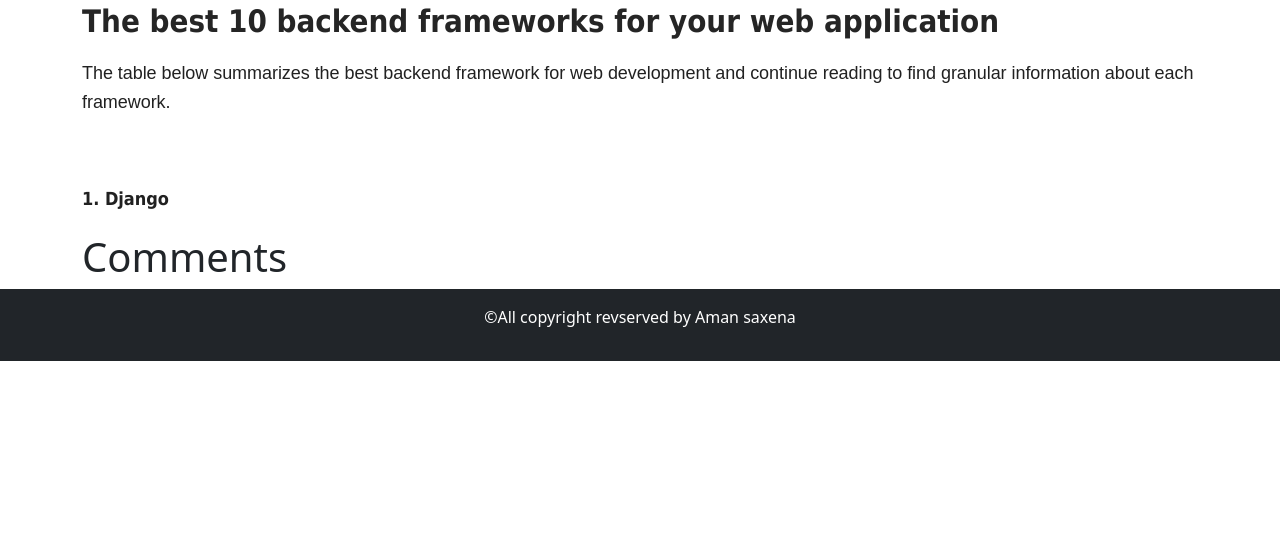
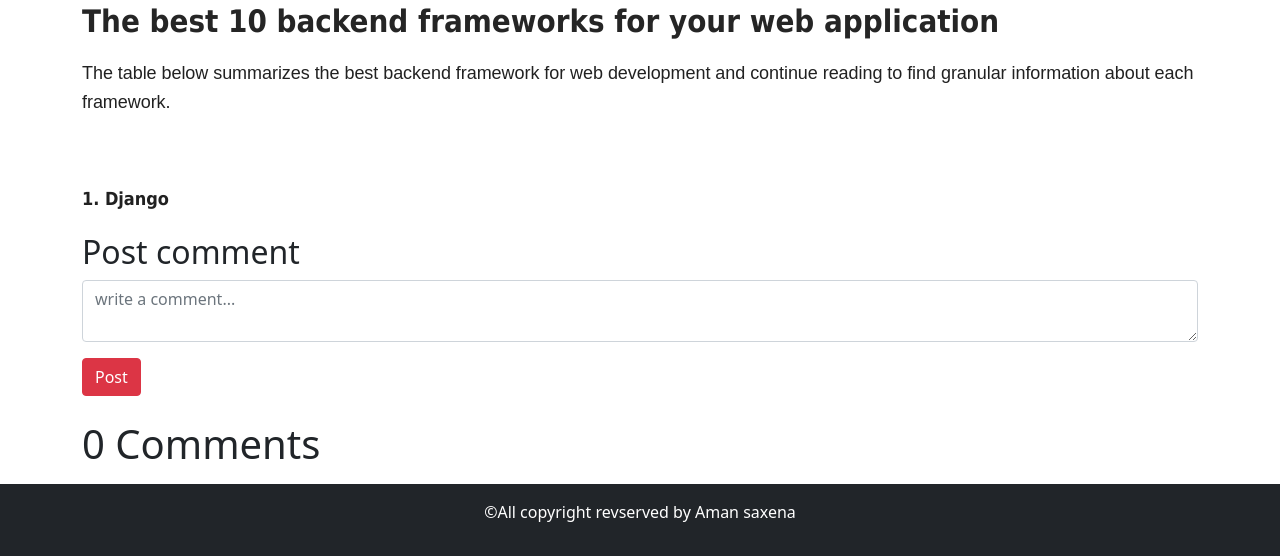
Before and after one commit to Aman16-ai/Django-blog-webapp, a Django app: page /fullBlog/4 in a window 1280 px wide. Shown: the part 1395-1951 px from the top of the page. Before the commit the page ends 1756 px from the top, so only its background shows below. Run offline with Django 3.2, Linux system fonts and the light colour scheme; data comes from the database, SQL or seed files in the repository; both versions use the stored data as it was after the commit.

Commit message:
improving comments ui and creating post comment form

```diff
--- a/home/urls.py
+++ b/home/urls.py
@@ -15,5 +15,6 @@ urlpatterns = [
     path("search",views.searchBlog,name="searchBlog"),
     path("fullBlog/postliked/<str:id>",views.postliked,name="postliked"),
     path("contactUs",views.contactUsPage,name="contactus"),
-    path("handleContactus",views.handleContactus,name="handleContactus")
+    path("handleContactus",views.handleContactus,name="handleContactus"),
+    path("fullBlog/postcomment/<int:id>",views.handlepostcommet,name="postcomment")
 ]
--- a/home/views.py
+++ b/home/views.py
@@ -6,6 +6,7 @@ from home.models import Post , Category ,likePost,ContactUsDetails,Comments
 from django.contrib.auth import authenticate,login
 from django.contrib.auth import logout
 from django.contrib.auth.models import User
+from datetime import datetime
 # Create your views here.
 def index(request):
     post = Post.objects.all()[::-1]
@@ -28,7 +29,8 @@ def fullBlog(request,id):
     allpost = Post.objects.all()
     comments = Comments.objects.filter(post = post)
     print(comments)
-    context = {"post":post,"allpost":allpost,"comments":comments}
+    blog_count = len(comments)
+    context = {"post":post,"allpost":allpost,"comments":comments,"blog_count":blog_count}
     return render(request,'fullBlog.html',context)
 
 def signupPage(request):
@@ -107,3 +109,16 @@ def handleContactus(request):
         contact.save()
 
     return redirect('/')
+
+def handlepostcommet(request,id):
+    if request.method == 'POST':
+        comment = request.POST['comment']
+        print(comment)
+        print(request.user)
+        print(datetime.today)
+        print(id)
+        post = Post.objects.get(pk=id)
+        postcomment = Comments(comment = comment,user=request.user,post=post)
+        postcomment.save()
+        return redirect(f"/fullBlog/{id}")
+    return HttpResponse("Something went wrong")
--- a/templates/fullBlog.html
+++ b/templates/fullBlog.html
@@ -2,7 +2,6 @@
 {% block tabtitle %}{{post.title}}{% endblock tabtitle %}
 {% block css %}
 <style>
-
     .container {
         width: 100%;
 
@@ -25,18 +24,43 @@
         margin-top: 0.5rem;
 
     }
+
     #likebtn {
         border: none;
         background-color: white;
 
 
     }
+
     #likebtn img {
         width: 2.5vw;
         height: 4vh;
 
     }
 
+    #userImg {
+        width: 5vw;
+        height: 10vh;
+        background-color: black;
+        border: 2px solid black;
+
+    }
+
+    .card-body{
+        display: flex;
+        flex-direction: row;
+
+    }
+    #commentdate{
+        width: 7vw;
+        padding: 0.2rem;
+        font-size: small;
+        color: white;
+        font-weight: bold;
+        background-color: #6c757d;
+        border-radius: 0.3rem;
+        text-align: center;
+    }
 </style>
 {% endblock css %}
 {% block body %}
@@ -47,26 +71,32 @@
         <form action="postliked/{{post.id}}" method="post">
             {% csrf_token %}
             <button id="likebtn"> <img src="/static/likebtnpng.png" alt="likeimgs"> </button>
-        <p style="display: inline" id ="likecount">{{likes.likes}}</p>
+            <p style="display: inline" id="likecount">{{likes.likes}}</p>
         </form>
         <img src="/media/{{post.img}}" alt="" id="mainImg">
         <p>{{post.content|safe}}</p>
 
-        <h1>Comments</h1>
+        <div class="post-comment-container">
+            <h2>Post comment</h2>
+            <form action="postcomment/{{post.id}}" method="post">
+                {% csrf_token %}
+                <textarea name="comment" id="commenttextarea" class="form-control my-2" cols="30" rows="2" placeholder="write a comment..."></textarea>
+                <button type="submit" class="btn btn-danger my-2">Post</button>
+            </form>
+        </div>
+        <h1 class="my-3">{{blog_count}} Comments</h1>
         {% for c in comments %}
-            <div class="card" style="width: 18rem;">
+        <div class="card my-2" style="width: 100%;">
             <div class="card-body">
+                <img class="rounded-circle" id="userImg" src="../static/image/userimg.png">
+                <div class="commentsDetails mx-3">
+                    <h5 id="userheading">{{c.user}}</h5>
+                    <p id="commentdate">{{c.date}}</p>
                     <p class="card-text">{{c.comment}}</p>
-              <p style="font-size: x-small;">Written by {{c.user}} on {{c.date}} </p>
+                </div>
             </div>
         </div>
         {% endfor %}
     </div>
-    <!-- <div class="readmore">
-        {% for all in allpost %}
-
-                <h5>{{all.title}}</h5>
-        {% endfor %}
-    </div> -->
 </div>
 {% endblock body %}
```
Also changed, not shown: db.sqlite3, static/image/userimg.png (added). Lines whose indentation alone changed are shown as unchanged.
